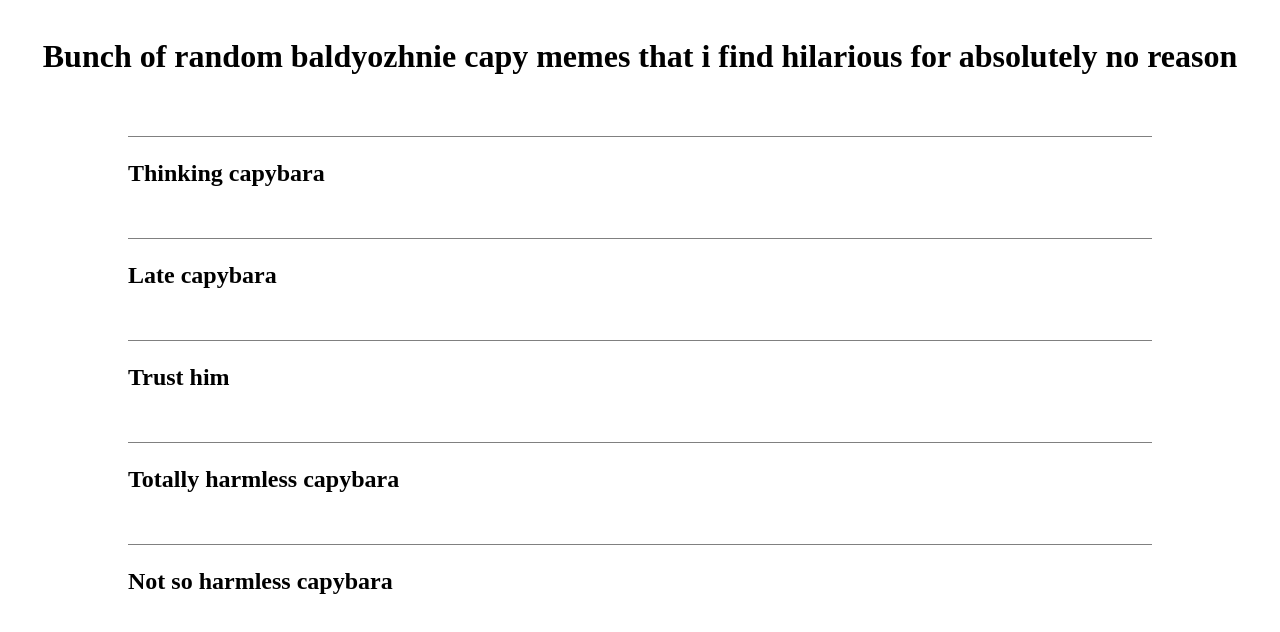
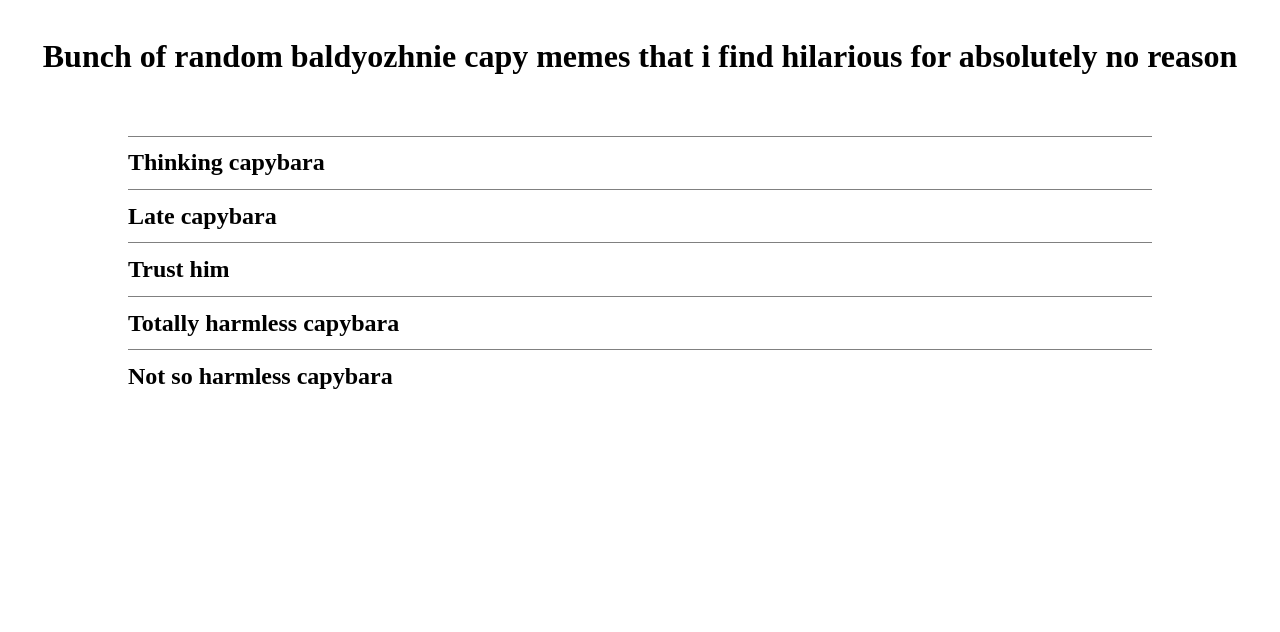
Before and after one commit to koonukaame/cssBayan, a plain HTML site: page cssBayan/index.html in a window 1280 px wide. Drawn offline with Linux system fonts and the light colour scheme.

Commit message:
feat: add styles (Fri, Mar 10, 2023  3:02:05 PM)

```diff
--- a/cssBayan/style.css
+++ b/cssBayan/style.css
@@ -10,7 +10,7 @@ html {
 
 .bayan__wrapper {
   padding: 3%;
-  width: 100%;
+  width: 100vw;
   display: flex;
   flex-direction: column;
   align-items: center;
@@ -19,20 +19,25 @@ html {
 .bayan__meme-pic {
   opacity: 0;
   width: 0vw;
-  transition: 0.4s;
+}
+
+.bayan__heading {
+  text-align: center;
 }
 
 .bayan__meme:hover .bayan__meme-pic {
   opacity: 1;
-  width: 20vw;
+  width: 30vw;
   transition: 0.4s;
 }
 
 
 .bayan__meme {
-  width: 100%;
   border-top: 1px grey solid;
-  padding-bottom: 1%;
+  padding: 1% 0;
+  display: flex;
+  align-items: center;
+  flex-direction: column;
 }
 
 .bayan__memes-wrapper {
@@ -41,10 +46,11 @@ html {
 }
 
 .bayan__meme-heading {
-  padding: 2% 0;
   display: flex;
   justify-content: space-between;
   align-items: center;
+  width: 100%;
+
 }
 
 .bayan__meme-icon {
```
